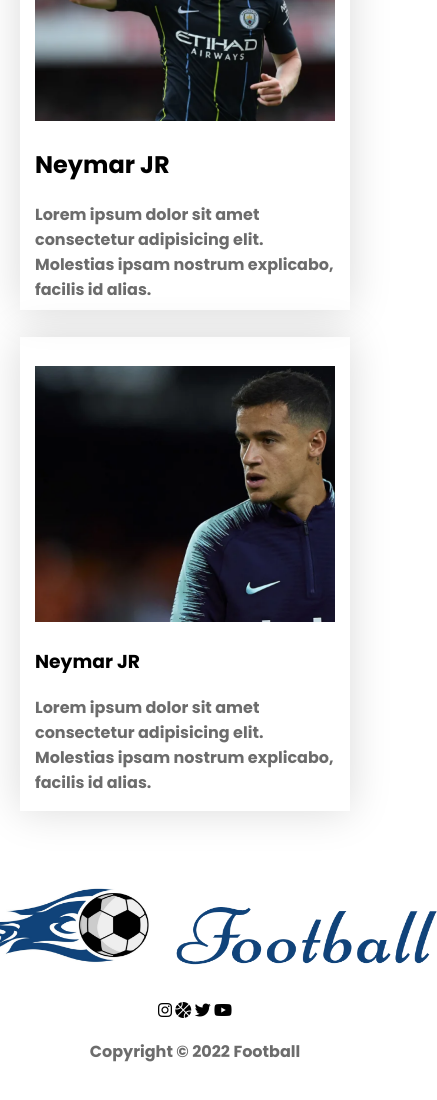
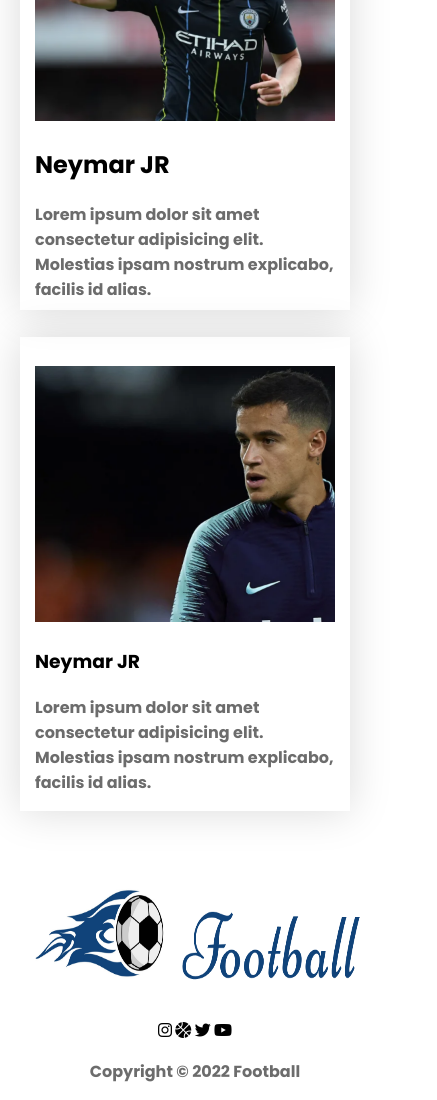
Before and after one commit to Tasfiq-Mahmud/assignment-2, a plain HTML site: page index.html in a window 390 px wide. Shown: the part 5939-7039 px from the top of the page, 437 px wide, since content can reach past the window. Drawn offline with Linux system fonts and the light colour scheme.

Commit message:
finished

```diff
--- a/styles/style.css
+++ b/styles/style.css
@@ -86,7 +86,7 @@ p{
 
 /* footer styles */
 .foot{
-    width: 483.87px;
+    width: 483px;
     height: 213px;
     display: flex;
     flex-direction: column;
@@ -124,4 +124,11 @@ p{
         width: 350px;
         grid-template-columns: 1fr;
     }
+    .foot{
+        width: 100%;
+    }
+    .foot-img img{
+        width: 330px;
+        height: 130px;
+    }
 }
```
